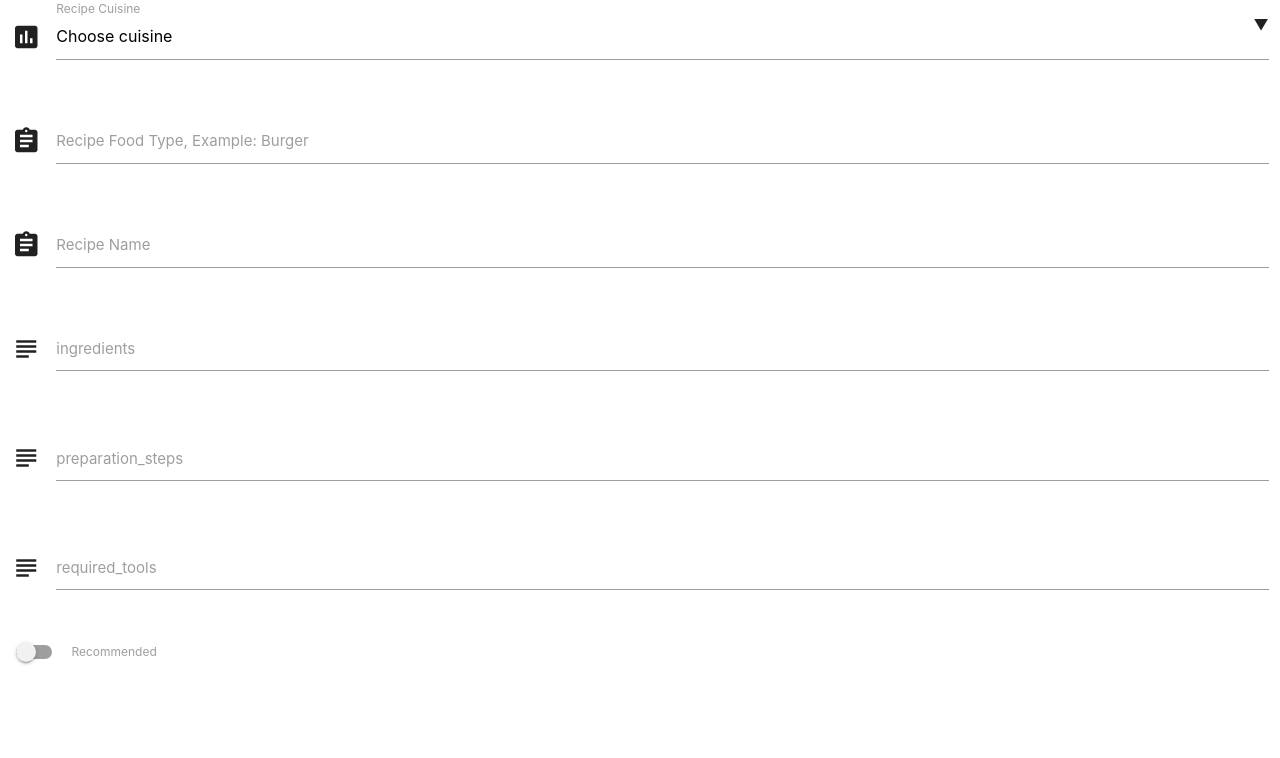
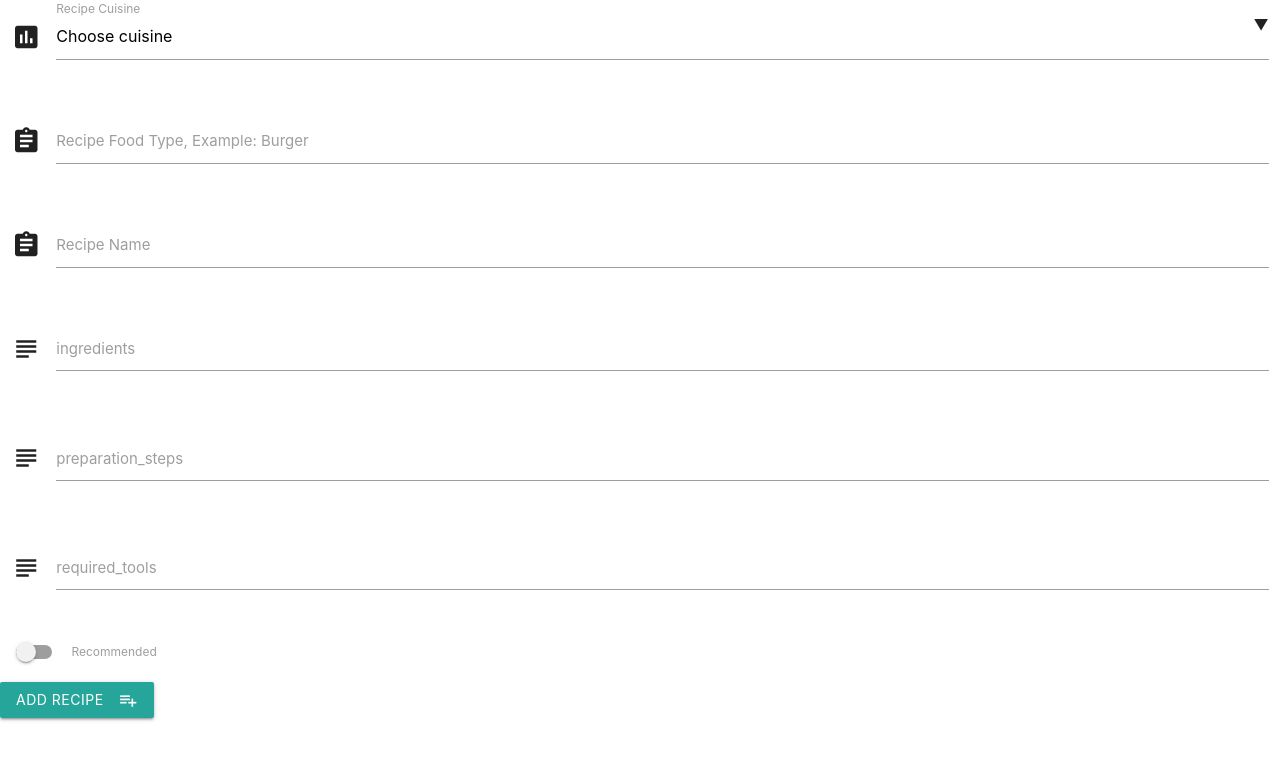
Before and after one commit to Tariqalrehily/whatocook, a Flask app: page /add_recipe in a window 1280 px wide. Shown: the part 207-965 px from the top of the page. Before the commit the page ends 872 px from the top, so only its background shows below. Run offline with Flask 2, Linux system fonts and the light colour scheme; data that the repository does not hold is empty; some libraries are stand-ins or nearby versions.

Commit message:
add submit button in templates/addrecipe.html and add insert_recipe route in app.py file

```diff
--- a/templates/addrecipe.html
+++ b/templates/addrecipe.html
@@ -2,7 +2,7 @@
 
 <h3> Add Recipe </h3>
 <div class="row">
-    <form action="" method="POST" class="col s12">
+    <form action="{{ url_for('insert_recipe') }}" method="POST" class="col s12">
       <!-- Add recipe  -->
       <div class="row">
         <div class="input-field col s12">
@@ -61,6 +61,11 @@
           </label>
         </div>
       </div>
+      <div class="row">
+        <button class="btn waves-effect waves-light" type="submit" name="action">Add Recipe
+          <i class="material-icons right">playlist_add</i>
+        </button>
+      </div>
     </form>
 </div>
 {% endblock %}
```
